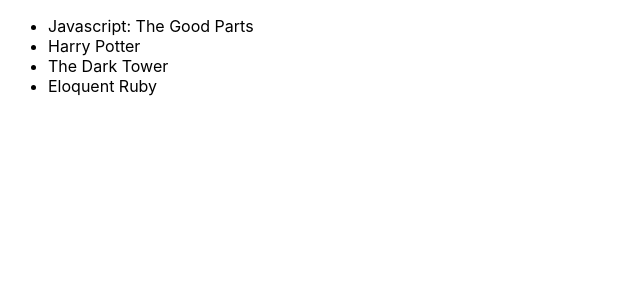
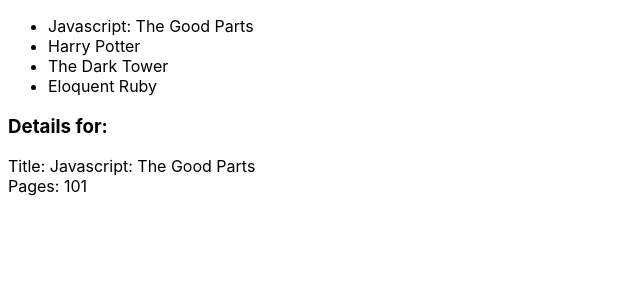
Before and after one commit to immanoj16/Blog-React-Redux, a React app: page / in a window 1280 px wide. Both pictures are taken after a click on the item "Javascript: The Good Parts". Shown: the top 300 px of the page, without its empty margins (0-640 px from the left). Built offline with nearby package versions, Linux system fonts and the light colour scheme.

Commit message:
Add: bookdetails reducer

```diff
--- a/src/js/App.js
+++ b/src/js/App.js
@@ -1,12 +1,14 @@
 import React, { Component } from 'react'
 
 import BookList from './containers/BookList'
+import BookDetail from './containers/BookDetail'
 
 class App extends Component {
   render () {
     return (
-      <div>
+      <div className='row'>
         <BookList/>
+        <BookDetail/>
       </div>
     )
   }
--- a/src/js/containers/BookDetail.js
+++ b/src/js/containers/BookDetail.js
@@ -0,0 +1,26 @@
+import React, { Component } from 'react'
+import { connect } from 'react-redux'
+
+class BookDetail extends Component {
+  render () {
+    if (!this.props.book) {
+      return <div>Select a book to get started</div>
+    }
+
+    return (
+      <div>
+        <h3>Details for: </h3>
+        <div>Title: {this.props.book.title}</div>
+        <div>Pages: {this.props.book.pages}</div>
+      </div>
+    )
+  }
+}
+
+const mapStateToProps = (state) => {
+  return {
+    book: state.activeBook
+  }
+}
+
+export default connect(mapStateToProps)(BookDetail)
--- a/src/js/containers/BookList.js
+++ b/src/js/containers/BookList.js
@@ -9,16 +9,18 @@
   renderList () {
     return this.props.books.map((book) => {
       return (
-        <li onClick={() => this.props.selectBook(book)} className='list-group-item'>{book.title}</li>
+        <li onClick={() => this.props.selectBook(book)} key={book.title} className='list-group-item'>{book.title}</li>
       )
     })
   }
 
   render () {
     return (
-      <ul className='list-group col-sm-4'>
-        {this.renderList()}
-      </ul>
+      <div>
+        <ul className='list-group col-sm-4'>
+          {this.renderList()}
+        </ul>
+      </div>
     )
   }
 }
--- a/src/js/reducers/BooksReducer.js
+++ b/src/js/reducers/BooksReducer.js
@@ -1,8 +1,8 @@
 export default function () {
   return [
-    {title: 'Javascript: The Good Parts'},
-    {title: 'Harry Potter'},
-    {title: 'The Dark Tower'},
-    {title: 'Eloquent Ruby'}
+    {title: 'Javascript: The Good Parts', pages: 101},
+    {title: 'Harry Potter', pages: 39},
+    {title: 'The Dark Tower', pages: 85},
+    {title: 'Eloquent Ruby', pages: 1}
   ]
 }
```
